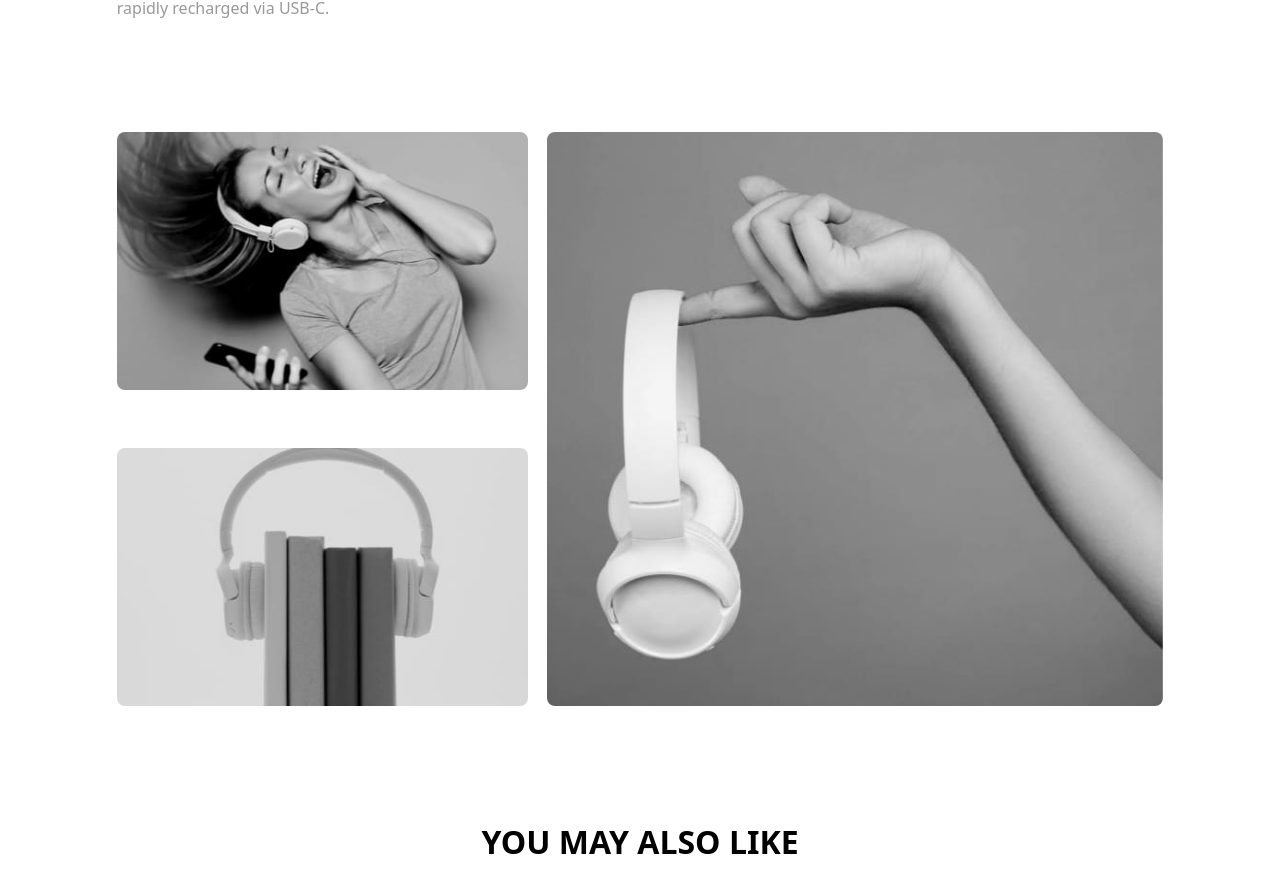
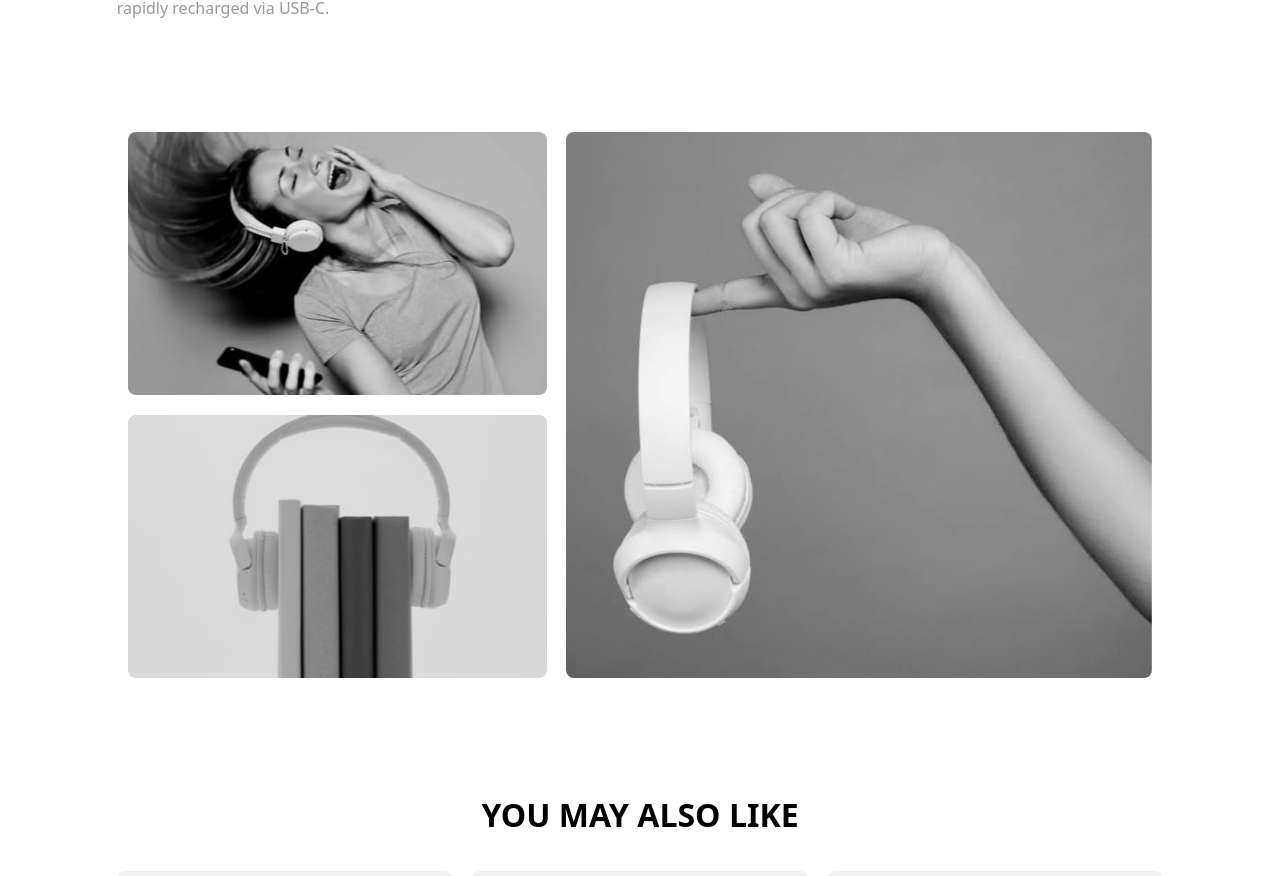
Before and after one commit to EkChills/audiophile-e-commerce, a React (Vite) app: page /headphones/xx59-headphones in a window 1280 px wide. Shown: the part 1110-1986 px from the top of the page. Built offline with nearby package versions, Linux system fonts and the light colour scheme.

Commit message:
made cart and route changes

```diff
--- a/src/components/DescImageGrid.jsx
+++ b/src/components/DescImageGrid.jsx
@@ -6,8 +6,8 @@ const DescImageGrid = ({ first, second, third, name }) => {
     Aos.init({duration:2000})
   },[])
   return (
-    <div className='flex   flex-col justify-center md:items-between   md:flex-row gap-5'>
-      <div className='flex flex-col gap-5 md:w-[40%]   justify-between '>
+    <div className='flex  flex-col justify-center md:items-between  md:flex-row gap-5'>
+      <div className='flex flex-col gap-5 md:w-[40%]  '>
         <div data-aos="flip-up">
           <img src={first.mobile} className="w-full md:hidden rounded-lg" alt={name} />
           <img src={first.tablet} className="w-full hidden md:block lg:hidden rounded-lg" alt={name} />
@@ -20,10 +20,10 @@ const DescImageGrid = ({ first, second, third, name }) => {
           <img src={second.desktop} className="w-full hidden lg:block rounded-lg" alt={name} />
         </div>
       </div>
-      <div className='md:w-[60%]' data-aos="flip-right">
-        <img src={third.mobile} className="w-full md:hidden rounded-lg"  alt={name} />
-        <img src={third.desktop} className="w-full hidden md:block lg:hidden rounded-lg" alt={name} />
-        <img src={third.desktop} alt={name} className="w-full hidden lg:block rounded-lg" />
+      <div className='md:w-[56%] ' data-aos="flip-right">
+        <img src={third.mobile} className="w-full object-cover md:hidden rounded-lg"  alt={name} />
+        <img src={third.desktop} className="w-full object-cover hidden md:block lg:hidden rounded-lg" alt={name} />
+        <img src={third.desktop} alt={name} className="w-full object-cover hidden lg:block rounded-lg" />
       </div>
     </div>
   )
--- a/src/features/cartSlice.jsx
+++ b/src/features/cartSlice.jsx
@@ -61,7 +61,7 @@ const cartSlice = createSlice({
     reduceCartItemAmount: (state, { payload }) => {
       const { name, amount } = payload
       const foundItem = state.cartItems.find((item) => item.name === payload.name)
-      if (foundItem.amount <= 0) {
+      if (foundItem.amount <= 1) {
         state.cartItems = state.cartItems.filter((item) => item.name !== foundItem.name)
         return
       }
```
